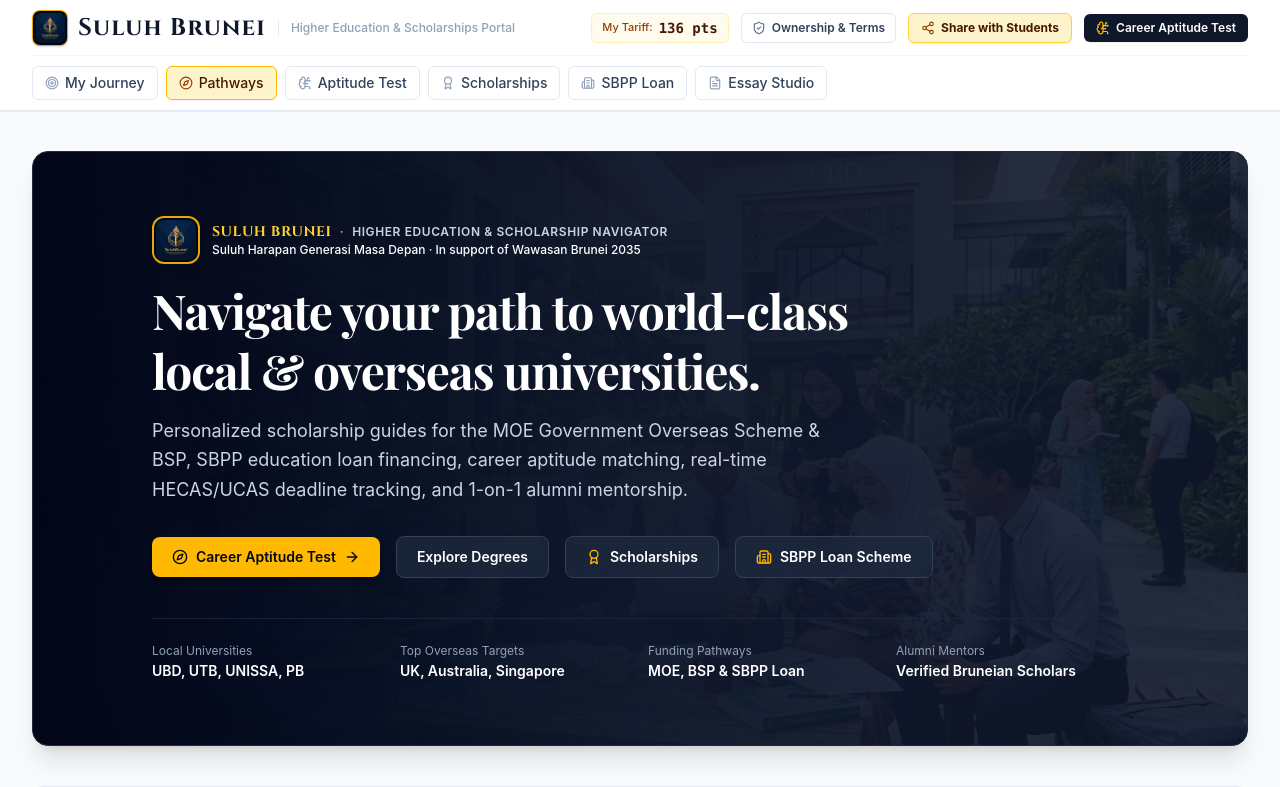
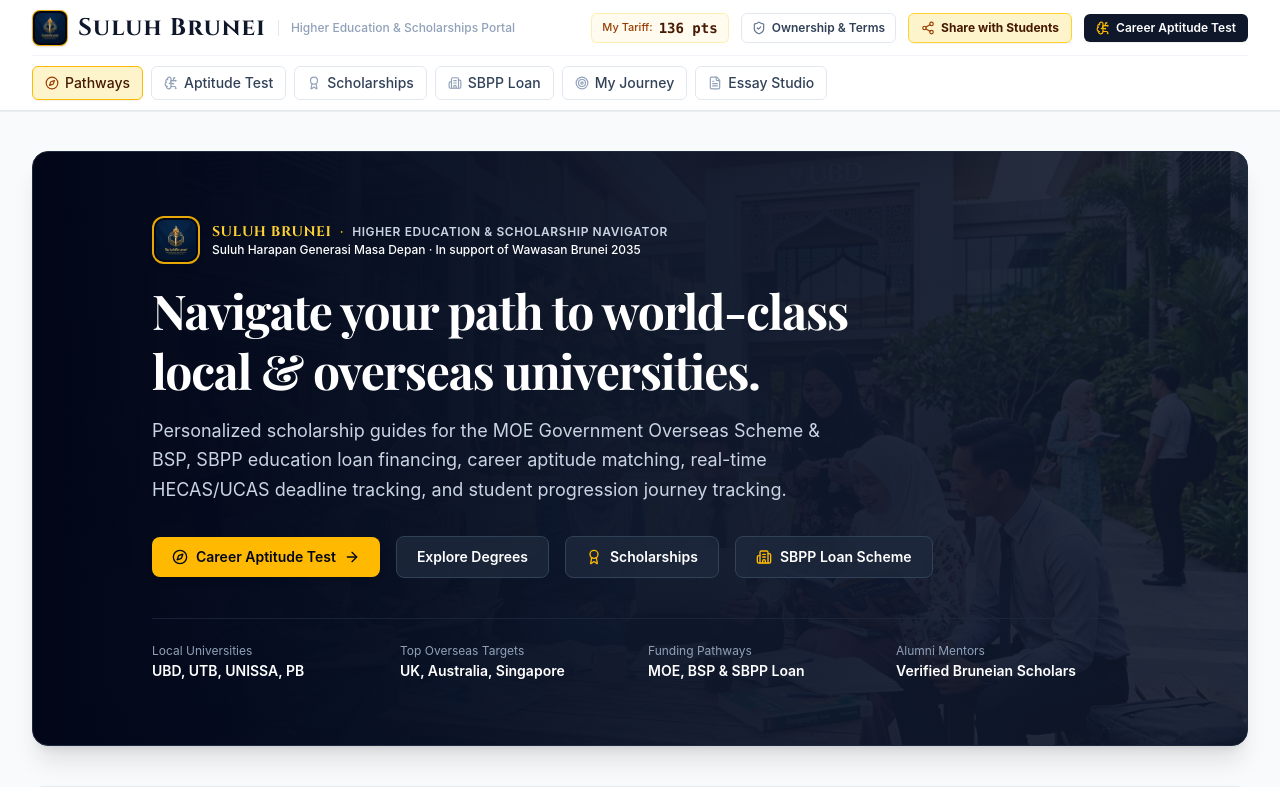
Before and after one commit to akmarini/Suluh-Brunei, a React (Vite) app: page / in a window 1280 px wide. Shown: the top 787 px of the page. Built offline with nearby package versions, Linux system fonts and the light colour scheme; a web font is replaced by a local one.

Commit message:
refactor: update student progression terminology
Replace alumni mentorship with student progression tracking in the hero banner and reorder the navigation menu for better logical flow.

```diff
--- a/src/components/HeroBanner.tsx
+++ b/src/components/HeroBanner.tsx
@@ -57,7 +57,7 @@
 
         {/* Editorial Subtitle */}
         <p className="text-base sm:text-lg text-slate-300 max-w-2xl leading-relaxed mb-8">
-          Personalized scholarship guides for the MOE Government Overseas Scheme & BSP, SBPP education loan financing, career aptitude matching, real-time HECAS/UCAS deadline tracking, and 1-on-1 alumni mentorship.
+          Personalized scholarship guides for the MOE Government Overseas Scheme & BSP, SBPP education loan financing, career aptitude matching, real-time HECAS/UCAS deadline tracking, and student progression journey tracking.
         </p>
 
         {/* Quick Action Controls */}
--- a/src/components/Navbar.tsx
+++ b/src/components/Navbar.tsx
@@ -27,11 +27,11 @@
   onOpenOwnershipModal
 }) => {
   const navItems = [
-    { id: 'dashboard', label: 'My Journey', fullLabel: 'Student Progression Dashboard', icon: Target },
     { id: 'pathways', label: 'Pathways', fullLabel: 'Degree Pathways', icon: Compass },
     { id: 'aptitude', label: 'Aptitude Test', fullLabel: 'Career Aptitude & Matcher', icon: BrainCircuit },
     { id: 'scholarships', label: 'Scholarships', fullLabel: 'Scholarship Guides', icon: Award },
     { id: 'sbpp', label: 'SBPP Loan', fullLabel: 'SBPP Education Loan Scheme', icon: Building2 },
+    { id: 'dashboard', label: 'My Journey', fullLabel: 'Student Progression Dashboard', icon: Target },
     { id: 'studio', label: 'Essay Studio', fullLabel: 'Personal Statement Studio', icon: FileText }
   ];
 
```
